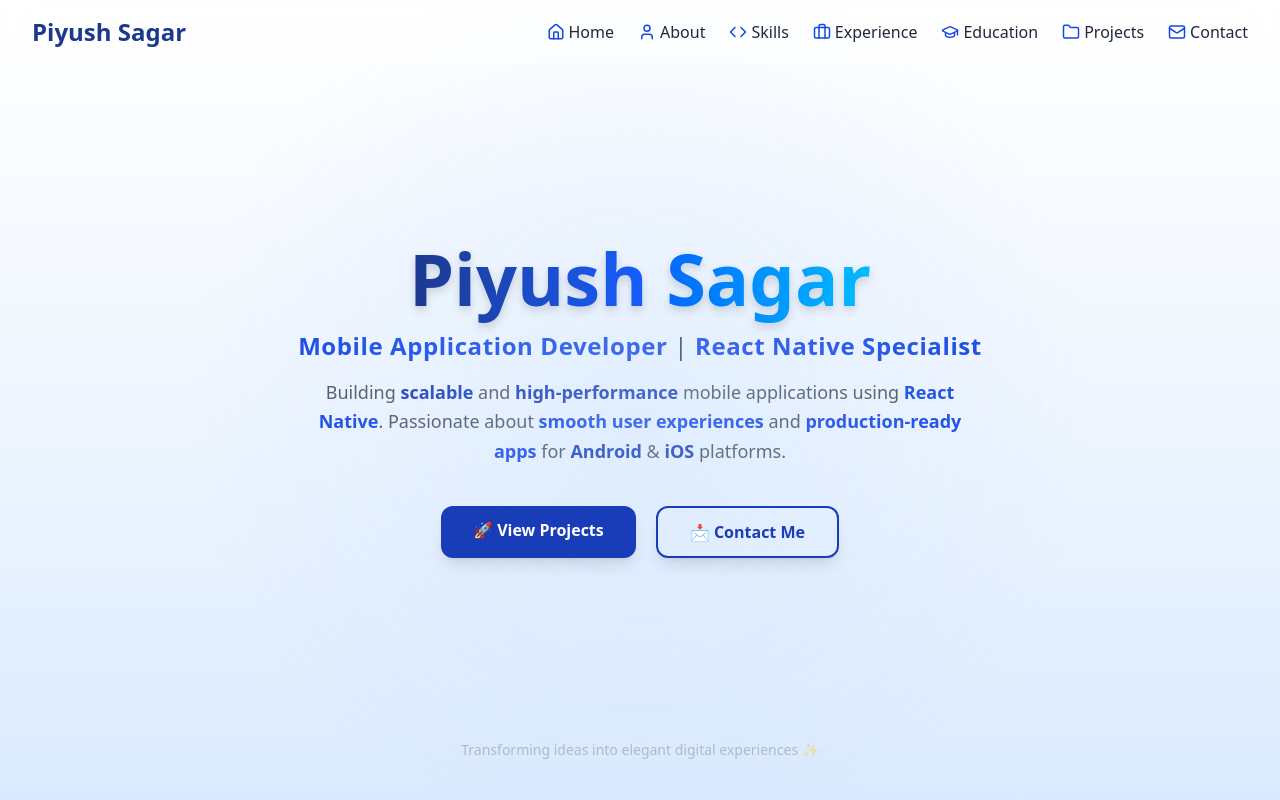
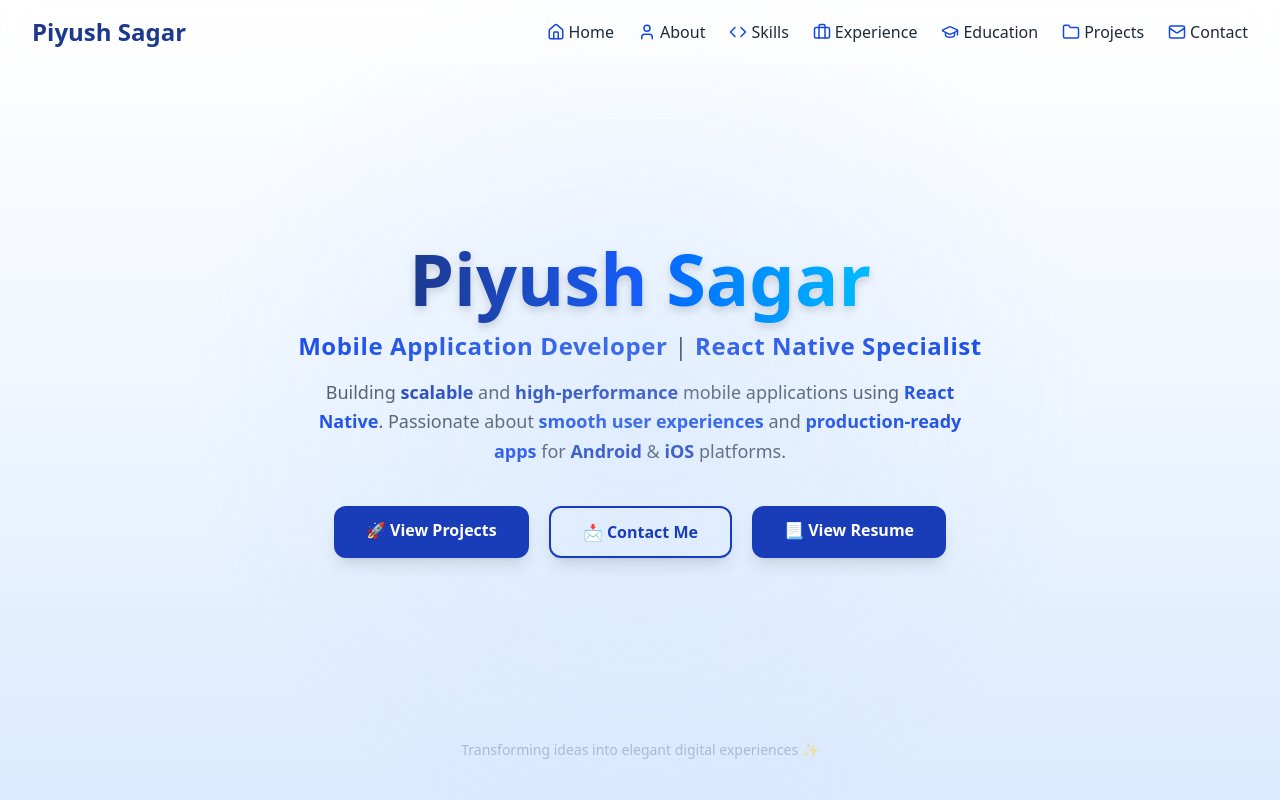
Before and after one commit to piyush362/my-portfolio, a React (Vite) app: page / in a window 1280 px wide. Shown: the top 800 px of the page. Built offline with nearby package versions, Linux system fonts and the light colour scheme.

Commit message:
add resume

```diff
--- a/src/components/cards/ProjectShowcase.card.tsx
+++ b/src/components/cards/ProjectShowcase.card.tsx
@@ -10,7 +10,7 @@
 }) => {
   return (
     <div className="bg-white/80 backdrop-blur-md border-l-4 border-blue-400 rounded-2xl shadow-md p-6 flex flex-col h-full hover:shadow-lg transition-all duration-300">
-      {/* Header: Logo + Title */}
+      {/* Header: Logo + Title + Official Website */}
       <div className="flex items-center gap-4 mb-4">
         {/* Project Logo with shadow */}
         <img
@@ -19,8 +19,22 @@
           className="w-20 h-20 object-contain rounded-xl shadow-lg"
         />
 
-        {/* Project Title */}
-        <h3 className="text-2xl font-bold text-blue-900">{project.title}</h3>
+        <div className="flex flex-col">
+          {/* Project Title */}
+          <h3 className="text-2xl font-bold text-blue-900">{project.title}</h3>
+
+          {/* Official Website Link */}
+          {project.officialWebsite && (
+            <a
+              href={project.officialWebsite}
+              target="_blank"
+              rel="noopener noreferrer"
+              className="text-sm text-blue-600 hover:underline mt-1"
+            >
+              Official Website
+            </a>
+          )}
+        </div>
       </div>
 
       {/* Project Subtitle */}
@@ -43,7 +57,7 @@
               key={feature.id}
               dangerouslySetInnerHTML={{
                 __html: feature.description.replace(
-                  /(real-time|interactive|Bluetooth|offline|QR code|energy|water)/gi,
+                  /(real-time|interactive|Bluetooth|offline|QR code|energy|water|MettsCredit|MettsPe)/gi,
                   "<span class='font-semibold text-blue-700'>$1</span>"
                 ),
               }}
--- a/src/components/homepage/HeroSection.component.tsx
+++ b/src/components/homepage/HeroSection.component.tsx
@@ -1,6 +1,8 @@
 // src/components/homepage/HeroSection.component.tsx
 import React from "react";
 import { motion } from "framer-motion";
+
+// https://drive.google.com/file/d/1zirR7yMd3OX-X30V_4LLLyFdczoG3RRg/view?usp=drive_link
 
 const HeroSection: React.FC = () => {
   return (
@@ -70,17 +72,30 @@
         transition={{ delay: 0.9, duration: 0.6 }}
         className="flex flex-col md:flex-row gap-5 z-10"
       >
+        {/* View Projects */}
         <a
           href="#projects"
           className="px-8 py-3 bg-blue-800 text-white font-semibold rounded-xl shadow-lg hover:bg-blue-700 hover:shadow-xl transition-all duration-300"
         >
           🚀 View Projects
         </a>
+
+        {/* Contact Me */}
         <a
           href="#contact"
           className="px-8 py-3 border-2 border-blue-800 text-blue-800 font-semibold rounded-xl shadow-lg hover:bg-blue-800 hover:text-white hover:shadow-xl transition-all duration-300"
         >
           📩 Contact Me
+        </a>
+
+        {/* View & Download Resume */}
+        <a
+          href="https://drive.google.com/file/d/1zirR7yMd3OX-X30V_4LLLyFdczoG3RRg/view?usp=drive_link"
+          target="_blank"
+          rel="noopener noreferrer"
+          className="px-8 py-3 bg-blue-800 text-white font-semibold rounded-xl shadow-lg hover:bg-blue-700 hover:shadow-xl transition-all duration-300"
+        >
+          📃 View Resume
         </a>
       </motion.div>
 
--- a/src/data/projectsData.ts
+++ b/src/data/projectsData.ts
@@ -21,6 +21,7 @@
   id: number;
   title: string;
   projectLogo?: string;
+  officialWebsite?: string;
   subTitle: string;
   keyFeatures: ProjectFeature[];
   projectApps: ProjectApp[];
@@ -31,6 +32,7 @@
     id: 1,
     title: "Mettsenia",
     projectLogo: mettseniaLogo,
+    officialWebsite: "https://mettsenia.com",
     subTitle:
       "IoT-based property management platform enabling users to monitor, control, and analyze energy and water consumption across smart devices with real-time dashboards and Bluetooth-enabled controls.",
     keyFeatures: [
@@ -44,7 +46,13 @@
         description:
           "Offline Bluetooth connectivity for on/off control and recharge management of IoT devices.",
       },
+      {
+        id: 3,
+        description:
+          "Managed via the MettsCredit app for property owners and MettsPe app for tenants, allowing seamless property and device management.",
+      },
     ],
+
     projectApps: [
       {
         id: 1,
@@ -72,6 +80,7 @@
     id: 2,
     title: "Stapples",
     projectLogo: stapplesLogo,
+    officialWebsite: "https://www.stapples.in",
     subTitle:
       "Cross-platform smart printing ecosystem that allows users to upload, manage, and print documents via mobile, web, or kiosk integration with secure payments and real-time sync.",
     keyFeatures: [
```
